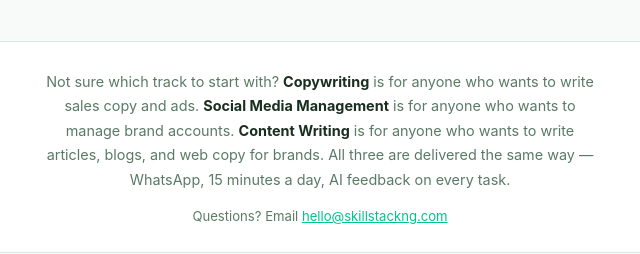
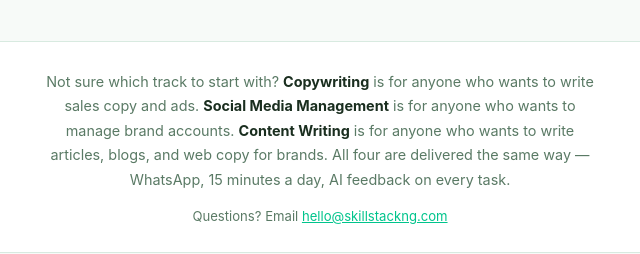
Before and after one commit to amarisng/skillstack-ng, a website: page public/choose.html in a window 1280 px wide. Shown: the part 1921-2175 px from the top of the page, 320-960 px from the left. Drawn offline with Linux system fonts and the light colour scheme.

Commit message:
Update reassurance text to include 'four' tracks

```diff
--- a/public/choose.html
+++ b/public/choose.html
@@ -459,7 +459,7 @@
   <!-- REASSURANCE -->
   <div style="background:#fff;border:1px solid var(--border);border-radius:16px;padding:28px 32px;text-align:center;">
     <p style="font-size:0.9rem;color:var(--muted);max-width:560px;margin:0 auto;line-height:1.7;">
-      Not sure which track to start with? <strong style="color:var(--text);">Copywriting</strong> is for anyone who wants to write sales copy and ads. <strong style="color:var(--text);">Social Media Management</strong> is for anyone who wants to manage brand accounts. <strong style="color:var(--text);">Content Writing</strong> is for anyone who wants to write articles, blogs, and web copy for brands. All three are delivered the same way — WhatsApp, 15 minutes a day, AI feedback on every task.
+      Not sure which track to start with? <strong style="color:var(--text);">Copywriting</strong> is for anyone who wants to write sales copy and ads. <strong style="color:var(--text);">Social Media Management</strong> is for anyone who wants to manage brand accounts. <strong style="color:var(--text);">Content Writing</strong> is for anyone who wants to write articles, blogs, and web copy for brands. All four are delivered the same way — WhatsApp, 15 minutes a day, AI feedback on every task.
     </p>
     <p style="margin-top:16px;font-size:0.82rem;color:var(--muted);">
       Questions? Email <a href="mailto:hello@skillstackng.com" style="color:var(--green);">hello@skillstackng.com</a>
```
